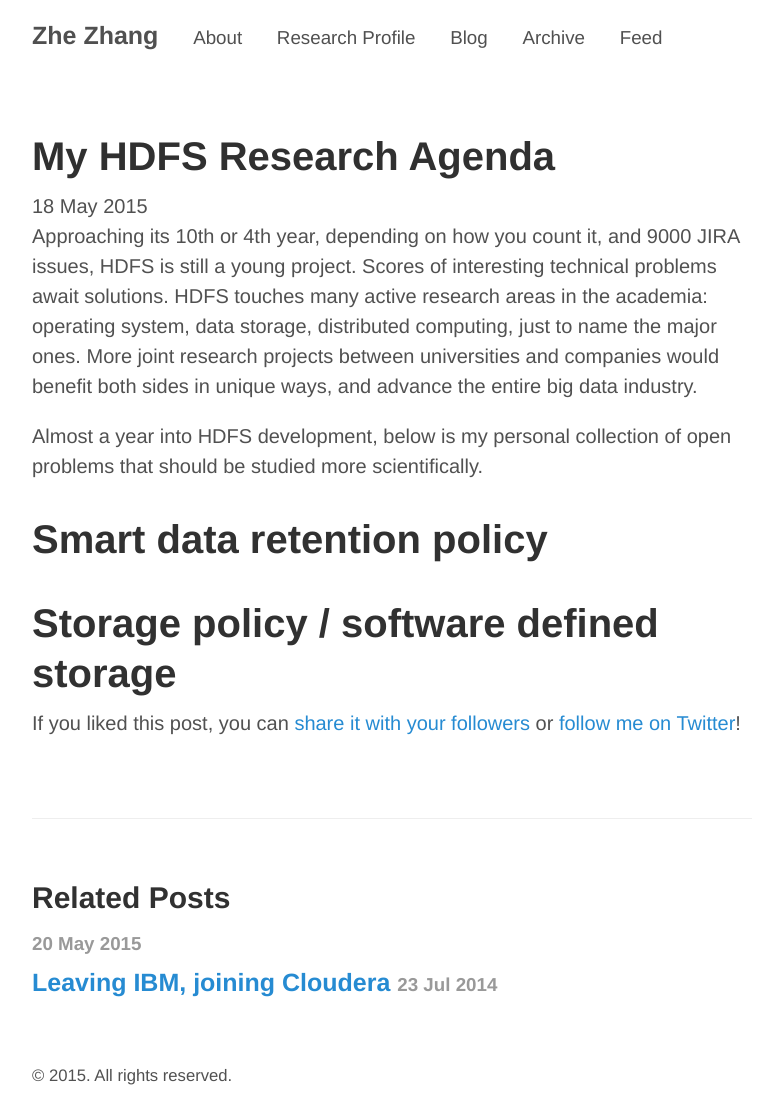
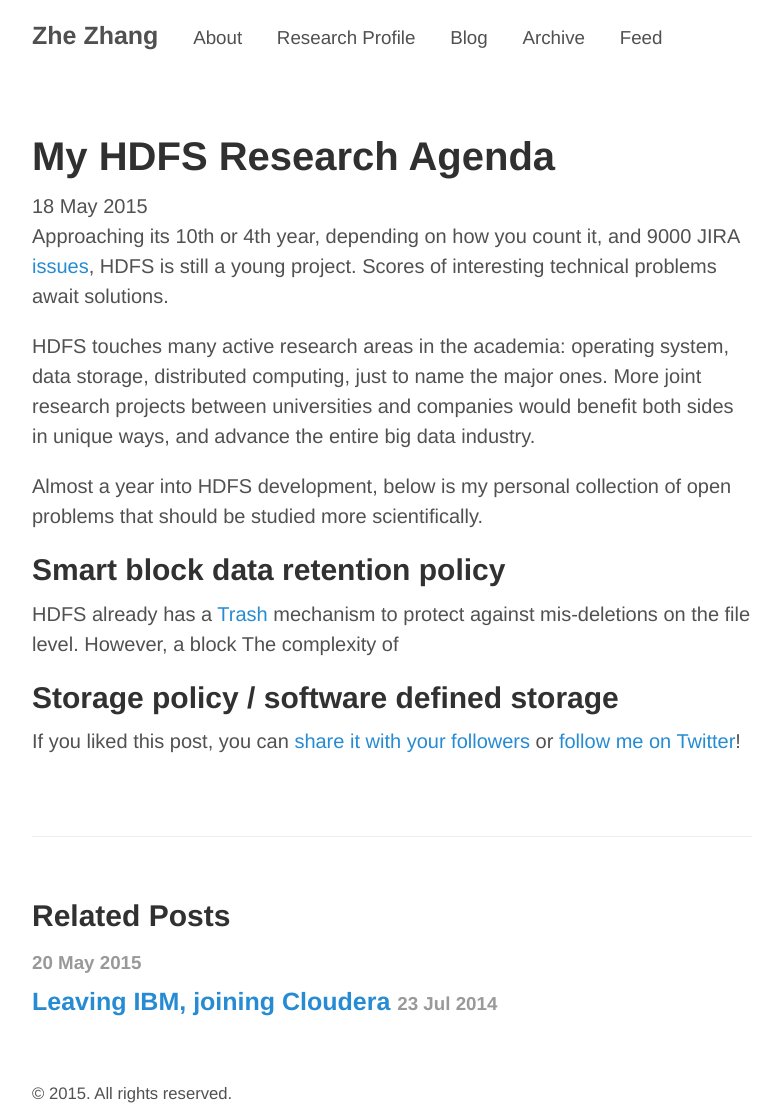
Before and after one commit to zhe-thoughts/zhe-thoughts.github.io, a Jekyll site: the page built from _posts/2015-05-18-HDFS-research-agenda.md, in a window 1280 px wide. Shown: the whole page, without its empty margins (248-1029 px from the left). Built offline with Jekyll 4.4.1, drawn with Linux system fonts in a browser that asks for light colours.

Commit message:
hdfs research

```diff
--- a/_posts/2015-05-18-HDFS-research-agenda.md
+++ b/_posts/2015-05-18-HDFS-research-agenda.md
@@ -2,11 +2,15 @@
 layout: post
 title: My HDFS Research Agenda
 ---
-Approaching its 10th or 4th year, depending on how you count it, and 9000 JIRA issues, HDFS is still a young project. Scores of interesting technical problems await solutions. HDFS touches many active research areas in the academia: operating system, data storage, distributed computing, just to name the major ones. More joint research projects between universities and companies would benefit both sides in unique ways, and advance the entire big data industry.
+Approaching its 10th or 4th year, depending on how you count it, and 9000 JIRA [issues](https://issues.apache.org/jira/browse/HDFS), HDFS is still a young project. Scores of interesting technical problems await solutions.
+
+HDFS touches many active research areas in the academia: operating system, data storage, distributed computing, just to name the major ones. More joint research projects between universities and companies would benefit both sides in unique ways, and advance the entire big data industry.
 
 Almost a year into HDFS development, below is my personal collection of open problems that should be studied more scientifically.
 
-# Smart data retention policy
-# Storage policy / software defined storage
+## Smart block data retention policy
+HDFS already has a [Trash](http://www.cloudera.com/content/cloudera/en/documentation/cloudera-manager/v4-latest/Cloudera-Manager-Managing-Clusters/cmmc_hdfs_trash.html) mechanism to protect against mis-deletions on the file level. However, a block The complexity of
+
+## Storage policy / software defined storage
 
 {% include twitter_plug.html %}
```
